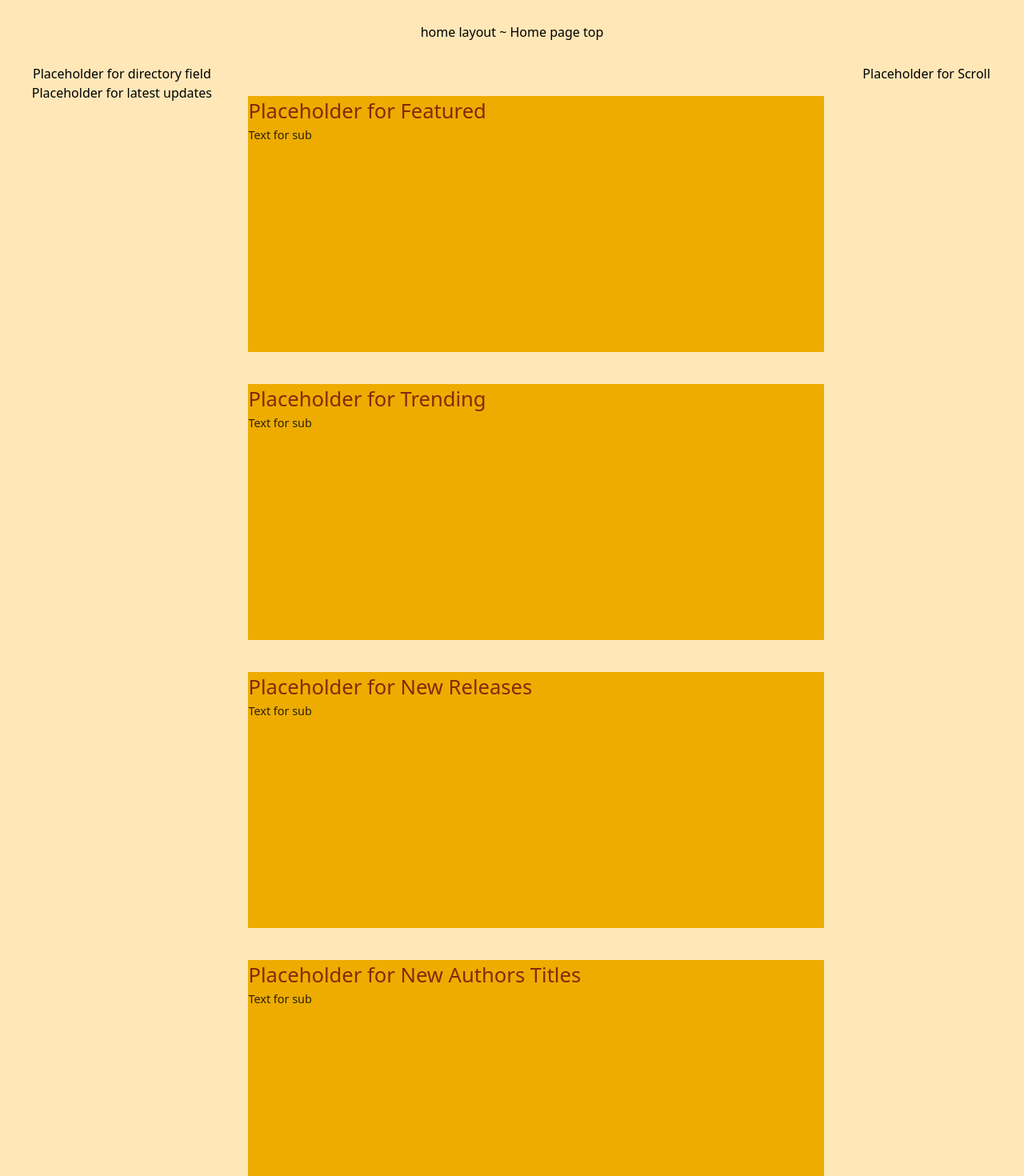
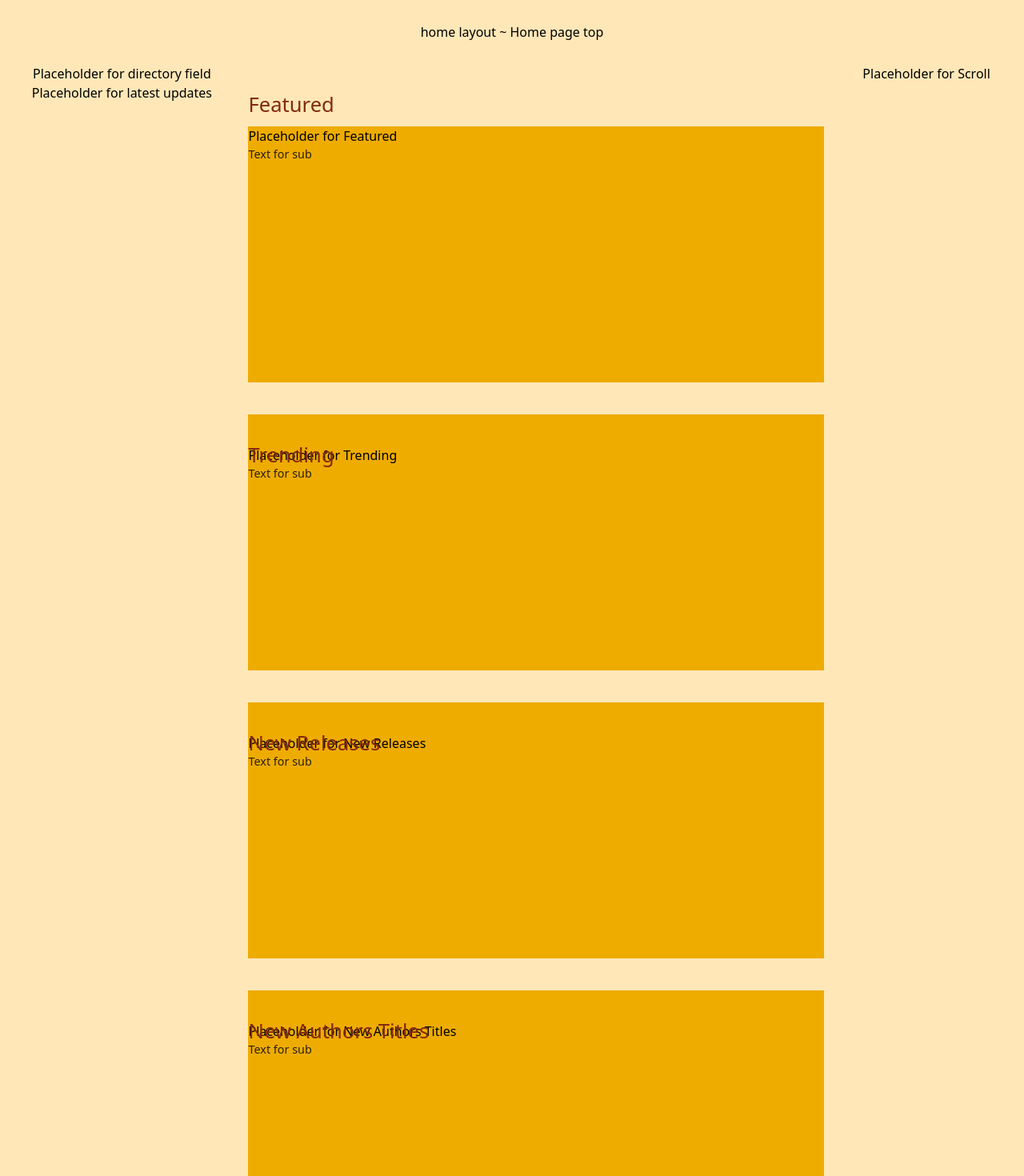
Before and after one commit to Malekkos/Sun-and-Moon, a Nuxt app: page /home in a window 1280 px wide. Shown: the top 1470 px of the page at 80% size. Built offline with nearby package versions, Linux system fonts and the light colour scheme.

Commit message:
Changed how the body section will be read, header on the outside. Just looks better. Added stylings. Formatted the document. Current bug with subsequent headers, they appear outside of the element in question. Probably missing something obvious

```diff
--- a/pages/home.vue
+++ b/pages/home.vue
@@ -1,4 +1,3 @@
-
 <!--
 First page of many!
 This will be home, it will have some jumping off points to other sections of the website, and will
@@ -55,6 +54,7 @@ I'll leave it commented for the time being, if I happen to change my mind while
     <div id="main">
       <div class="mainWrapper">
         <!-- <div class="logoWrapper"></div> -->
+
         <body class="bodyWrapper">
           <div class="bodySectionDirecAndUpdates">
             <div id="homePageDirectory">
@@ -65,25 +65,40 @@ I'll leave it commented for the time being, if I happen to change my mind while
             </div>
           </div>
           <main class="bodySectionContent">
+            <div>
+              <header class="bodyHeader">Featured</header>
               <div class="homePageSection">
                 <p class="bodyTextImportant">Placeholder for Featured</p>
                 <p class="bodyTextSub">Text for sub</p>
               </div>
+            </div>
             <div class="homePageSection">
+              <header class="bodyHeader">Trending</header>
+              <div>
                 <p class="bodyTextImportant">Placeholder for Trending</p>
                 <p class="bodyTextSub">Text for sub</p>
               </div>
+            </div>
             <div class="homePageSection">
+              <header class="bodyHeader">New Releases</header>
+              <div>
                 <p class="bodyTextImportant">Placeholder for New Releases</p>
                 <p class="bodyTextSub">Text for sub</p>
               </div>
+            </div>
             <div class="homePageSection">
+              <header class="bodyHeader">New Authors Titles</header>
+              <div>
                 <p class="bodyTextImportant">Placeholder for New Authors Titles</p>
                 <p class="bodyTextSub">Text for sub</p>
               </div>
+            </div>
             <div class="homePageSection">
+              <header class="bodyHeader">Random Books</header>
+              <div>
                 <p class="bodyTextImportant">Placeholder for Random Books</p>
                 <p class="bodyTextSub">Text for sub</p>
+              </div>
             </div>
           </main>
           <div class="bodySectionScroll">
@@ -104,8 +119,7 @@ I'll leave it commented for the time being, if I happen to change my mind while
 </script>
 
 <style lang="postcss" scoped>
-
-  #main .mainWrapper{
+#main .mainWrapper {
   @apply w-full;
 }
 
@@ -113,7 +127,9 @@ I'll leave it commented for the time being, if I happen to change my mind while
   @apply w-full flex flex-row justify-between;
 }
 
-  .bodySectionDirecAndUpdates, .bodySectionContent, .bodySectionScroll {
+.bodySectionDirecAndUpdates,
+.bodySectionContent,
+.bodySectionScroll {
   @apply w-4/12 flex flex-col flex-nowrap justify-start items-center;
 }
 
@@ -125,7 +141,8 @@ I'll leave it commented for the time being, if I happen to change my mind while
   @apply w-[45rem] h-[20rem] mt-10 bg-[#EEAC00] overflow-hidden;
 }
 
-  .bodySectionScroll, .bodySectionDirecAndUpdates {
+.bodySectionScroll,
+.bodySectionDirecAndUpdates {
   @apply w-[20%];
 }
 
@@ -133,8 +150,8 @@ I'll leave it commented for the time being, if I happen to change my mind while
   @apply w-[20rem];
 }
 
-  .bodyTextImportant {
-    @apply text-[1.6rem] text-[#832A0D];
+.bodyHeader {
+  @apply text-[1.6rem] text-[#832A0D] top-[2rem] relative;
 }
 
 .bodyTextSub {
```
Lines whose indentation alone changed are shown as unchanged.
